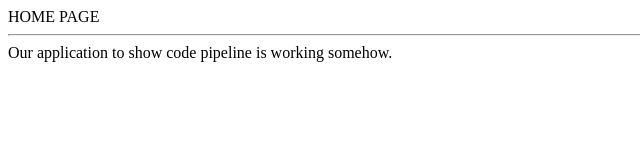
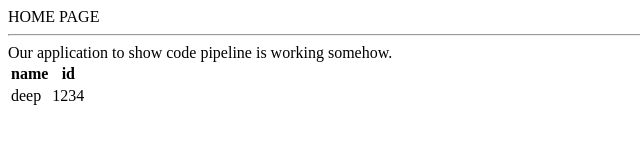
Before and after one commit to Deepanshu2440/CICD-AWS, a plain HTML site: page index.html in a window 1280 px wide. Shown: the whole page, without its empty margins (0-640 px from the left). Drawn offline with Linux system fonts and the light colour scheme.

Commit message:
Update index.html

```diff
--- a/index.html
+++ b/index.html
@@ -3,5 +3,19 @@
 <hr>
 <body>
 Our application to show code pipeline is working somehow.
+<table>
+  <thead>
+    <tr>
+    <th>name</th>
+    <th>id</th>
+    </tr>
+  </thead>
+  <tbody>
+    <tr>
+    <td>deep</td>
+    <td>1234</td>
+    </tr>
+  </tbody>
+  </table>
 </body>
 </html>
```
